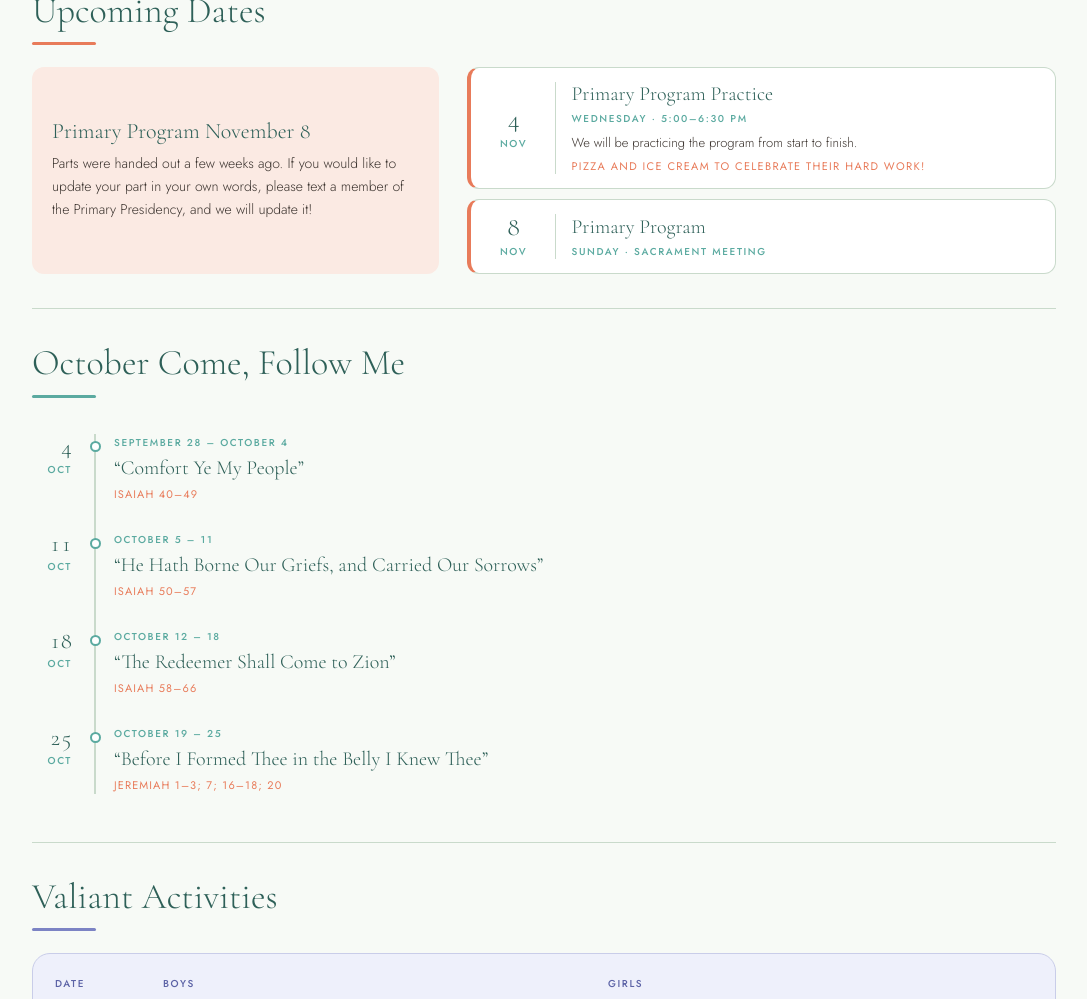
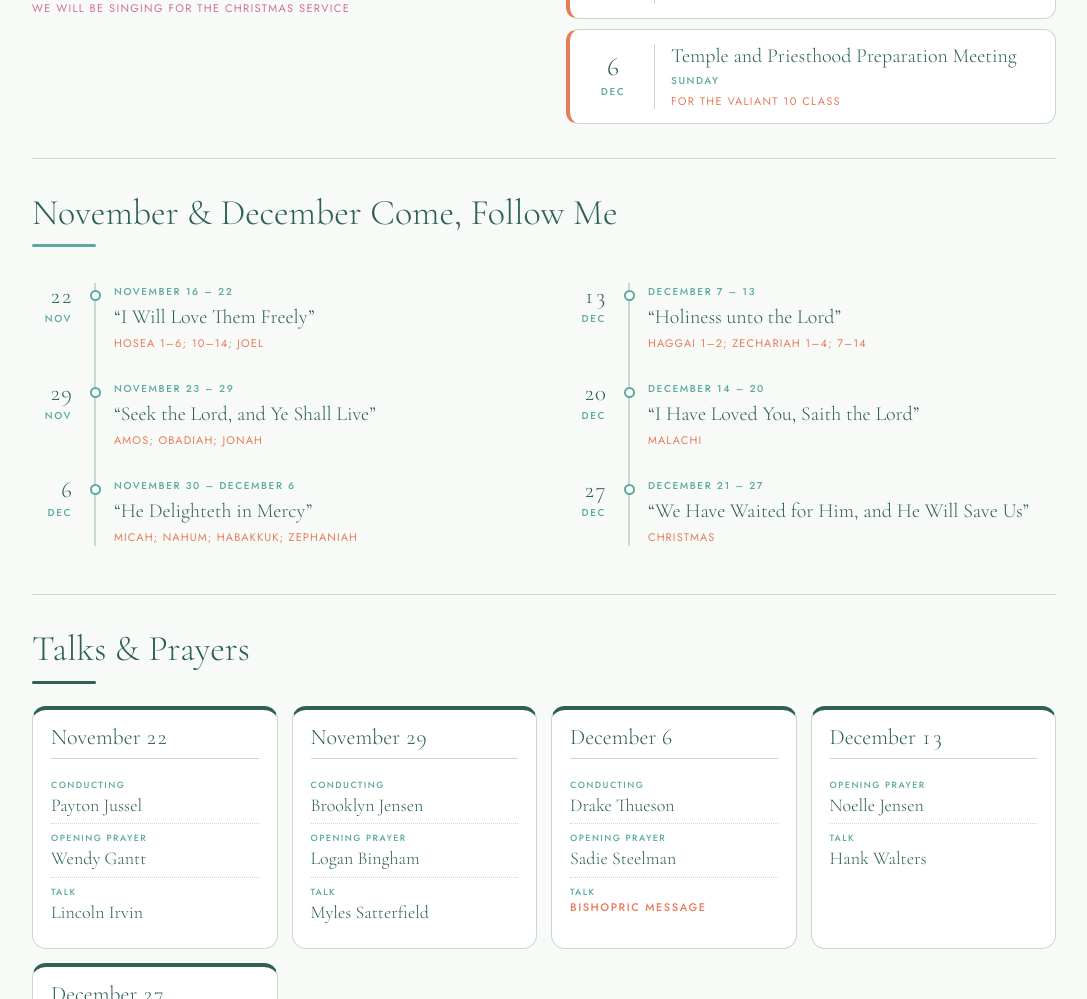
Before and after one commit to armenmac/legacy-primary-newsletter, a plain HTML site: page index.html in a window 1280 px wide. Shown: the part 1318-2317 px from the top of the page, without its empty margins (96-1183 px from the left). Drawn offline with nearby package versions, Linux system fonts and the light colour scheme.

Commit message:
Add files via upload

```diff
--- a/index.html
+++ b/index.html
@@ -4,7 +4,7 @@
 <meta charset="utf-8">
 <meta name="viewport" content="width=device-width, initial-scale=1">
 <title>Legacy Ward Primary Newsletter</title>
-<meta name="description" content="Birthdays, Come Follow Me, songs, activities, and upcoming dates for the children of Legacy Ward Primary.">
+<meta name="description" content="Birthdays, Come Follow Me, songs, talks and prayers, activities, and upcoming dates for the children of Legacy Ward Primary.">
 
 <!-- ===== social preview (Open Graph + Twitter) =====
      og:image must be an absolute URL — relative paths are ignored by every
@@ -14,7 +14,7 @@
 <meta property="og:type" content="website">
 <meta property="og:site_name" content="Legacy Ward Primary">
 <meta property="og:title" content="Legacy Ward Primary Newsletter">
-<meta property="og:description" content="Birthdays, Come Follow Me, songs, activities, and upcoming dates for the children of Legacy Ward Primary.">
+<meta property="og:description" content="Birthdays, Come Follow Me, songs, talks and prayers, activities, and upcoming dates for the children of Legacy Ward Primary.">
 <meta property="og:url" content="https://sites.google.com/view/legacyprimary">
 <meta property="og:image" content="https://raw.githubusercontent.com/armenmac/legacy-primary-newsletter/ac85e1f7a27d9a830f1b43f1ff334c98a8461e03/jesus-children.jpg">
 <meta property="og:image:secure_url" content="https://raw.githubusercontent.com/armenmac/legacy-primary-newsletter/ac85e1f7a27d9a830f1b43f1ff334c98a8461e03/jesus-children.jpg">
@@ -25,7 +25,7 @@
 
 <meta name="twitter:card" content="summary_large_image">
 <meta name="twitter:title" content="Legacy Ward Primary Newsletter">
-<meta name="twitter:description" content="Birthdays, Come Follow Me, songs, activities, and upcoming dates for the children of Legacy Ward Primary.">
+<meta name="twitter:description" content="Birthdays, Come Follow Me, songs, talks and prayers, activities, and upcoming dates for the children of Legacy Ward Primary.">
 <meta name="twitter:image" content="https://raw.githubusercontent.com/armenmac/legacy-primary-newsletter/ac85e1f7a27d9a830f1b43f1ff334c98a8461e03/jesus-children.jpg">
 <meta name="twitter:image:alt" content="Watercolor illustration of Jesus walking through a flowering garden with children">
 
@@ -87,7 +87,6 @@
     align-items:start;
   }
   .full{grid-column:1 / -1;}
-  .rest{margin-top:34px;}
   .rowrule{
     grid-column:1 / -1;
     border:0;height:1px;background:var(--sage-line);margin:0;
@@ -184,13 +183,14 @@
   .s-play:hover{background:var(--garden-pink-deep);}
   .s-play:focus-visible{outline:2px solid var(--deep-teal);outline-offset:3px;}
   .s-play svg{flex:0 0 auto;display:block;}
-  .s-bar{display:flex;align-items:center;justify-content:space-between;flex-wrap:wrap;gap:16px 28px;}
-  .s-bar .blk-tick{margin-bottom:0;}
+  .s-note{
+    margin:16px 0 0;
+    font-size:11px;font-weight:400;letter-spacing:.12em;
+    text-transform:uppercase;color:var(--garden-pink);
+  }
 
   /* ================= 4 · upcoming dates ================= */
   .blk-dates .blk-tick{background:var(--coral);}
-  .u-wrap{display:grid;grid-template-columns:1fr 1.45fr;gap:20px 28px;align-items:stretch;}
-  .u-wrap .u-call{margin:0;display:flex;flex-direction:column;justify-content:center;}
   .u-list{display:flex;flex-direction:column;gap:10px;}
   .u-row{
     display:flex;align-items:center;gap:16px;
@@ -227,16 +227,9 @@
     text-transform:uppercase;color:var(--coral);
   }
 
-  .u-call{background:var(--coral-wash);border-radius:12px;padding:16px 20px 18px;margin:0 0 18px;}
-  .u-call-title{
-    font-family:'Cormorant Garamond',Georgia,serif;
-    font-size:22px;line-height:1.2;color:var(--deep-teal);margin:0;
-  }
-  .u-call-body{margin:7px 0 0;font-size:14px;line-height:1.65;color:var(--deep-earth);}
-  .u-desc{margin:7px 0 0;font-size:13px;line-height:1.55;color:var(--deep-earth);}
-
   /* ================= 5 · come, follow me ================= */
   .blk-cfm .blk-tick{background:var(--teal-mid);}
+  .c-cols{display:grid;grid-template-columns:1fr 1fr;gap:0 44px;}
   .c-list{position:relative;}
   .c-list::before{
     content:"";position:absolute;
@@ -276,6 +269,44 @@
     margin:5px 0 0;
     font-size:11px;font-weight:400;letter-spacing:.10em;
     text-transform:uppercase;color:var(--coral);
+  }
+
+  /* ================= 6 · talks & prayers ================= */
+  /* Form: roster cards — a labelled duty list per Sunday, no rail, no bands.
+     Accent: Deep Teal. It is the only brand color not already spent as a block
+     accent, and it reads as the "assignment" voice: same Sundays as Come, Follow
+     Me, but people rather than lessons. */
+  .blk-talks .blk-tick{background:var(--deep-teal);}
+  .t-grid{display:grid;grid-template-columns:repeat(auto-fit,minmax(224px,1fr));gap:14px;}
+  .t-card{
+    background:var(--paper);
+    border:1px solid var(--sage-line);
+    border-top:4px solid var(--deep-teal);
+    border-radius:14px;
+    padding:16px 18px 18px;
+  }
+  .t-date{
+    margin:0 0 12px;padding-bottom:10px;
+    border-bottom:1px solid var(--sage-line);
+    font-family:'Cormorant Garamond',Georgia,serif;
+    font-size:22px;line-height:1;color:var(--deep-teal);
+    font-variant-numeric:tabular-nums;
+  }
+  .t-role{margin:0;padding:7px 0;}
+  .t-role + .t-role{border-top:1px dotted var(--sage-line);}
+  .t-role .r{
+    display:block;
+    font-size:9px;font-weight:500;letter-spacing:.16em;
+    text-transform:uppercase;color:var(--teal-mid);
+  }
+  .t-role .n{
+    display:block;margin-top:3px;
+    font-family:'Cormorant Garamond',Georgia,serif;
+    font-size:18px;line-height:1.25;color:var(--deep-teal);
+  }
+  .t-role .n.none{
+    font-family:'Jost',sans-serif;font-size:11px;font-weight:500;
+    letter-spacing:.14em;text-transform:uppercase;color:var(--coral);
   }
 
   /* ================= 7 · valiant activities ================= */
@@ -381,10 +412,9 @@
 
   /* ================= responsive ================= */
   @media (max-width:820px){
-    .u-wrap{grid-template-columns:1fr;}
+    .c-cols{grid-template-columns:1fr;}
     .grid{grid-template-columns:1fr;gap:30px;}
     .full{grid-column:auto;}
-    .rest{margin-top:30px;}
   }
   @media (max-width:560px){
     /* Valiant: the sideways ledger folds into stacked, labelled entries. */
@@ -401,7 +431,6 @@
     .c-list::before{left:50px;}
     .c-row{grid-template-columns:40px 22px 1fr;}
     .u-row{gap:13px;padding:13px 15px;}
-    .u-call{padding:14px 16px 16px;}
     .v-panel{padding:6px 18px 16px;}
   }
 </style>
@@ -414,7 +443,7 @@
          alt="Watercolor illustration of Jesus walking through a flowering garden with children">
   </div>
 
-  <div class="grid top">
+  <div class="grid">
 
     <!-- ===== 1 · welcome (left) ===== -->
     <section class="blk-welcome">
@@ -439,109 +468,93 @@
 
     <!-- ===== 2 · birthdays (right) ===== -->
     <section class="blk-birthdays">
-      <h2 class="blk-title">October Birthdays</h2>
+      <h2 class="blk-title">November &amp; December Birthdays</h2>
       <div class="blk-tick"></div>
       <div class="b-grid">
 
         <div class="b-card">
-          <div class="b-medal"><span class="d">5</span><span class="m">Oct</span></div>
+          <div class="b-medal"><span class="d">7</span><span class="m">Nov</span></div>
           <div>
-            <p class="b-name">Lila Glenn</p>
-            <p class="b-age">Turning 10</p>
+            <p class="b-name">Emmersen Brown</p>
+            <p class="b-age">Turning 8</p>
           </div>
         </div>
 
         <div class="b-card">
-          <div class="b-medal"><span class="d">5</span><span class="m">Oct</span></div>
+          <div class="b-medal"><span class="d">8</span><span class="m">Nov</span></div>
           <div>
-            <p class="b-name">Kayla Jensen</p>
-            <p class="b-age">Turning 9</p>
+            <p class="b-name">Brother Swenson</p>
           </div>
         </div>
 
         <div class="b-card">
-          <div class="b-medal"><span class="d">11</span><span class="m">Oct</span></div>
+          <div class="b-medal"><span class="d">13</span><span class="m">Nov</span></div>
           <div>
-            <p class="b-name">Riley Carnahan</p>
+            <p class="b-name">Sister Webb</p>
+          </div>
+        </div>
+
+        <div class="b-card">
+          <div class="b-medal"><span class="d">20</span><span class="m">Nov</span></div>
+          <div>
+            <p class="b-name">Sadie Steelman</p>
             <p class="b-age">Turning 7</p>
           </div>
         </div>
 
         <div class="b-card">
-          <div class="b-medal"><span class="d">22</span><span class="m">Oct</span></div>
+          <div class="b-medal"><span class="d">3</span><span class="m">Dec</span></div>
           <div>
-            <p class="b-name">Jaxon Campbell</p>
+            <p class="b-name">Noelle Jensen</p>
             <p class="b-age">Turning 7</p>
           </div>
         </div>
 
-        <div class="b-card">
-          <div class="b-medal"><span class="d">31</span><span class="m">Oct</span></div>
-          <div>
-            <p class="b-name">Cliff Wilkey</p>
-            <p class="b-age">Turning 10</p>
-          </div>
-        </div>
-
-        <!-- repeat .b-card per birthday, sorted by day -->
+        <!-- repeat .b-card per birthday, sorted by day.
+             Leave out the .b-age line for adults (Brother / Sister). -->
 
       </div>
     </section>
 
-  </div>
-
-  <div class="grid rest">
-
     <hr class="rowrule">
 
-    <!-- ===== 3 · songs we are learning (full width, slim) ===== -->
-    <section class="blk-singing full">
-      <div class="s-bar">
-        <div>
+    <!-- ===== 3 · songs we are learning (left) ===== -->
+    <section class="blk-singing">
       <h2 class="blk-title">Songs We Are Learning</h2>
       <div class="blk-tick"></div>
-        </div>
       <a class="s-play"
-           href="https://www.youtube.com/playlist?list=PLaYp69Rghk-PMCj8zfqe9njJGMrykEDKe"
+         href="https://www.youtube.com/watch?v=Je-DxzqSaB8"
          target="_blank" rel="noopener">
         <svg width="11" height="12" viewBox="0 0 11 12" aria-hidden="true" focusable="false">
           <path d="M0 0l11 6-11 6z" fill="currentColor"></path>
         </svg>
         Listen on YouTube
       </a>
-      </div>
+      <p class="s-note">We will be singing for the Christmas Service</p>
     </section>
 
-    <hr class="rowrule">
-
-    <!-- ===== 4 · upcoming dates (full width) ===== -->
-    <section class="blk-dates full">
+    <!-- ===== 4 · upcoming dates (right) ===== -->
+    <section class="blk-dates">
       <h2 class="blk-title">Upcoming Dates</h2>
       <div class="blk-tick"></div>
-      <div class="u-wrap">
-      <div class="u-call">
-        <p class="u-call-title">Primary Program November 8</p>
-        <p class="u-call-body">Parts were handed out a few weeks ago. If you would like to update your part in your own words, please text a member of the Primary Presidency, and we will update it!</p>
-      </div>
       <div class="u-list">
 
         <div class="u-row">
-          <div class="u-date"><span class="d">4</span><span class="m">Nov</span></div>
+          <div class="u-date"><span class="d">2</span><span class="m">Dec</span></div>
           <div class="u-sep"></div>
           <div>
-            <p class="u-event">Primary Program Practice</p>
-            <p class="u-when">Wednesday · 5:00–6:30 PM</p>
-            <p class="u-desc">We will be practicing the program from start to finish.</p>
-            <p class="u-note">Pizza and ice cream to celebrate their hard work!</p>
+            <p class="u-event">Primary Service Project</p>
+            <p class="u-when">Wednesday · 5:00–6:00 PM · Church</p>
           </div>
         </div>
 
         <div class="u-row">
-          <div class="u-date"><span class="d">8</span><span class="m">Nov</span></div>
+          <div class="u-date"><span class="d">6</span><span class="m">Dec</span></div>
           <div class="u-sep"></div>
           <div>
-            <p class="u-event">Primary Program</p>
-            <p class="u-when">Sunday · Sacrament Meeting</p>
+            <p class="u-event">Temple and Priesthood Preparation Meeting</p>
+            <p class="u-when">Sunday</p>
+            <p class="u-note">For the Valiant 10 class</p>
           </div>
         </div>
 
@@ -549,58 +562,130 @@
              Optional third line: <p class="u-note">Bring a sack lunch</p> -->
 
       </div>
-      </div>
     </section>
 
     <hr class="rowrule">
 
     <!-- ===== 5 · come, follow me (full width) ===== -->
     <section class="blk-cfm full">
-      <h2 class="blk-title">October Come, Follow Me</h2>
+      <h2 class="blk-title">November &amp; December Come, Follow Me</h2>
       <div class="blk-tick"></div>
+      <div class="c-cols">
       <div class="c-list">
 
         <div class="c-row">
-          <div class="c-when"><span class="d">4</span><span class="m">Oct</span></div>
+          <div class="c-when"><span class="d">22</span><span class="m">Nov</span></div>
           <div class="c-node"></div>
           <div class="c-body">
-            <p class="c-week">September 28 – October 4</p>
-            <p class="c-lesson">“Comfort Ye My People”</p>
-            <p class="c-ref">Isaiah 40–49</p>
+            <p class="c-week">November 16 – 22</p>
+            <p class="c-lesson">“I Will Love Them Freely”</p>
+            <p class="c-ref">Hosea 1–6; 10–14; Joel</p>
           </div>
         </div>
 
         <div class="c-row">
-          <div class="c-when"><span class="d">11</span><span class="m">Oct</span></div>
+          <div class="c-when"><span class="d">29</span><span class="m">Nov</span></div>
           <div class="c-node"></div>
           <div class="c-body">
-            <p class="c-week">October 5 – 11</p>
-            <p class="c-lesson">“He Hath Borne Our Griefs, and Carried Our Sorrows”</p>
-            <p class="c-ref">Isaiah 50–57</p>
+            <p class="c-week">November 23 – 29</p>
+            <p class="c-lesson">“Seek the Lord, and Ye Shall Live”</p>
+            <p class="c-ref">Amos; Obadiah; Jonah</p>
           </div>
         </div>
 
         <div class="c-row">
-          <div class="c-when"><span class="d">18</span><span class="m">Oct</span></div>
+          <div class="c-when"><span class="d">6</span><span class="m">Dec</span></div>
           <div class="c-node"></div>
           <div class="c-body">
-            <p class="c-week">October 12 – 18</p>
-            <p class="c-lesson">“The Redeemer Shall Come to Zion”</p>
-            <p class="c-ref">Isaiah 58–66</p>
+            <p class="c-week">November 30 – December 6</p>
+            <p class="c-lesson">“He Delighteth in Mercy”</p>
+            <p class="c-ref">Micah; Nahum; Habakkuk; Zephaniah</p>
+          </div>
+        </div>
+
+      </div>
+      <div class="c-list">
+
+        <div class="c-row">
+          <div class="c-when"><span class="d">13</span><span class="m">Dec</span></div>
+          <div class="c-node"></div>
+          <div class="c-body">
+            <p class="c-week">December 7 – 13</p>
+            <p class="c-lesson">“Holiness unto the Lord”</p>
+            <p class="c-ref">Haggai 1–2; Zechariah 1–4; 7–14</p>
           </div>
         </div>
 
         <div class="c-row">
-          <div class="c-when"><span class="d">25</span><span class="m">Oct</span></div>
+          <div class="c-when"><span class="d">20</span><span class="m">Dec</span></div>
           <div class="c-node"></div>
           <div class="c-body">
-            <p class="c-week">October 19 – 25</p>
-            <p class="c-lesson">“Before I Formed Thee in the Belly I Knew Thee”</p>
-            <p class="c-ref">Jeremiah 1–3; 7; 16–18; 20</p>
+            <p class="c-week">December 14 – 20</p>
+            <p class="c-lesson">“I Have Loved You, Saith the Lord”</p>
+            <p class="c-ref">Malachi</p>
           </div>
         </div>
 
-        <!-- repeat .c-row per Sunday, in date order -->
+        <div class="c-row">
+          <div class="c-when"><span class="d">27</span><span class="m">Dec</span></div>
+          <div class="c-node"></div>
+          <div class="c-body">
+            <p class="c-week">December 21 – 27</p>
+            <p class="c-lesson">“We Have Waited for Him, and He Will Save Us”</p>
+            <p class="c-ref">Christmas</p>
+          </div>
+        </div>
+
+        <!-- repeat .c-row per Sunday, in date order; first half in the left column -->
+
+      </div>
+      </div>
+    </section>
+
+    <hr class="rowrule">
+
+    <!-- ===== 6 · talks & prayers (full width) ===== -->
+    <section class="blk-talks full">
+      <h2 class="blk-title">Talks &amp; Prayers</h2>
+      <div class="blk-tick"></div>
+      <div class="t-grid">
+
+        <div class="t-card">
+          <p class="t-date">November 22</p>
+          <p class="t-role"><span class="r">Conducting</span><span class="n">Payton Jussel</span></p>
+          <p class="t-role"><span class="r">Opening Prayer</span><span class="n">Wendy Gantt</span></p>
+          <p class="t-role"><span class="r">Talk</span><span class="n">Lincoln Irvin</span></p>
+        </div>
+
+        <div class="t-card">
+          <p class="t-date">November 29</p>
+          <p class="t-role"><span class="r">Conducting</span><span class="n">Brooklyn Jensen</span></p>
+          <p class="t-role"><span class="r">Opening Prayer</span><span class="n">Logan Bingham</span></p>
+          <p class="t-role"><span class="r">Talk</span><span class="n">Myles Satterfield</span></p>
+        </div>
+
+        <div class="t-card">
+          <p class="t-date">December 6</p>
+          <p class="t-role"><span class="r">Conducting</span><span class="n">Drake Thueson</span></p>
+          <p class="t-role"><span class="r">Opening Prayer</span><span class="n">Sadie Steelman</span></p>
+          <p class="t-role"><span class="r">Talk</span><span class="n none">Bishopric Message</span></p>
+        </div>
+
+        <div class="t-card">
+          <p class="t-date">December 13</p>
+          <p class="t-role"><span class="r">Opening Prayer</span><span class="n">Noelle Jensen</span></p>
+          <p class="t-role"><span class="r">Talk</span><span class="n">Hank Walters</span></p>
+        </div>
+
+        <div class="t-card">
+          <p class="t-date">December 27</p>
+          <p class="t-role"><span class="r">Opening Prayer</span><span class="n">Riley Carnahan</span></p>
+          <p class="t-role"><span class="r">Talk</span><span class="n">Kayla Jensen</span></p>
+        </div>
+
+        <!-- repeat .t-card per Sunday, in date order.
+             Use <span class="n none"> for a non-name entry like "Bishopric Message".
+             Leave out the Conducting line when no one is assigned. -->
 
       </div>
     </section>
@@ -620,21 +705,35 @@
         </div>
 
         <div class="v-row">
-          <div class="v-date">4<span class="m">Nov</span></div>
+          <div class="v-date">18<span class="m">Nov</span></div>
           <div>
             <p class="v-colhead">Boys</p>
-            <p class="v-what">Practicing the Primary Program</p>
+            <p class="v-what">Activity TBD</p>
             <p class="v-where">Church</p>
           </div>
           <div>
             <p class="v-colhead">Girls</p>
-            <p class="v-what">Practicing the Primary Program</p>
+            <p class="v-what">Activity TBD</p>
             <p class="v-where">Church</p>
           </div>
         </div>
 
         <div class="v-row">
-          <div class="v-date">18<span class="m">Nov</span></div>
+          <div class="v-date">2<span class="m">Dec</span></div>
+          <div>
+            <p class="v-colhead">Boys</p>
+            <p class="v-what">Primary-wide Service Project</p>
+            <p class="v-where">Church</p>
+          </div>
+          <div>
+            <p class="v-colhead">Girls</p>
+            <p class="v-what">Primary-wide Service Project</p>
+            <p class="v-where">Church</p>
+          </div>
+        </div>
+
+        <div class="v-row">
+          <div class="v-date">16<span class="m">Dec</span></div>
           <div>
             <p class="v-colhead">Boys</p>
             <p class="v-what">Activity TBD</p>
```
Lines whose indentation alone changed are shown as unchanged.
